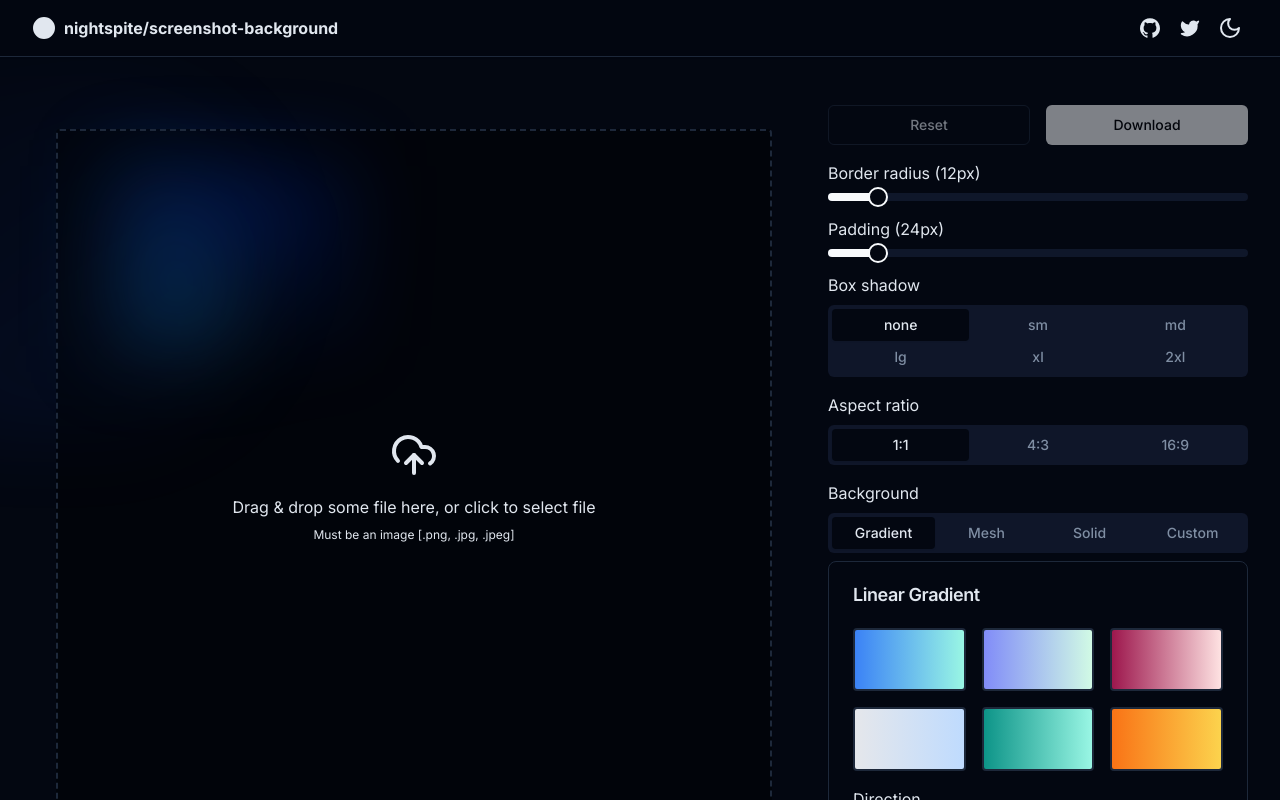
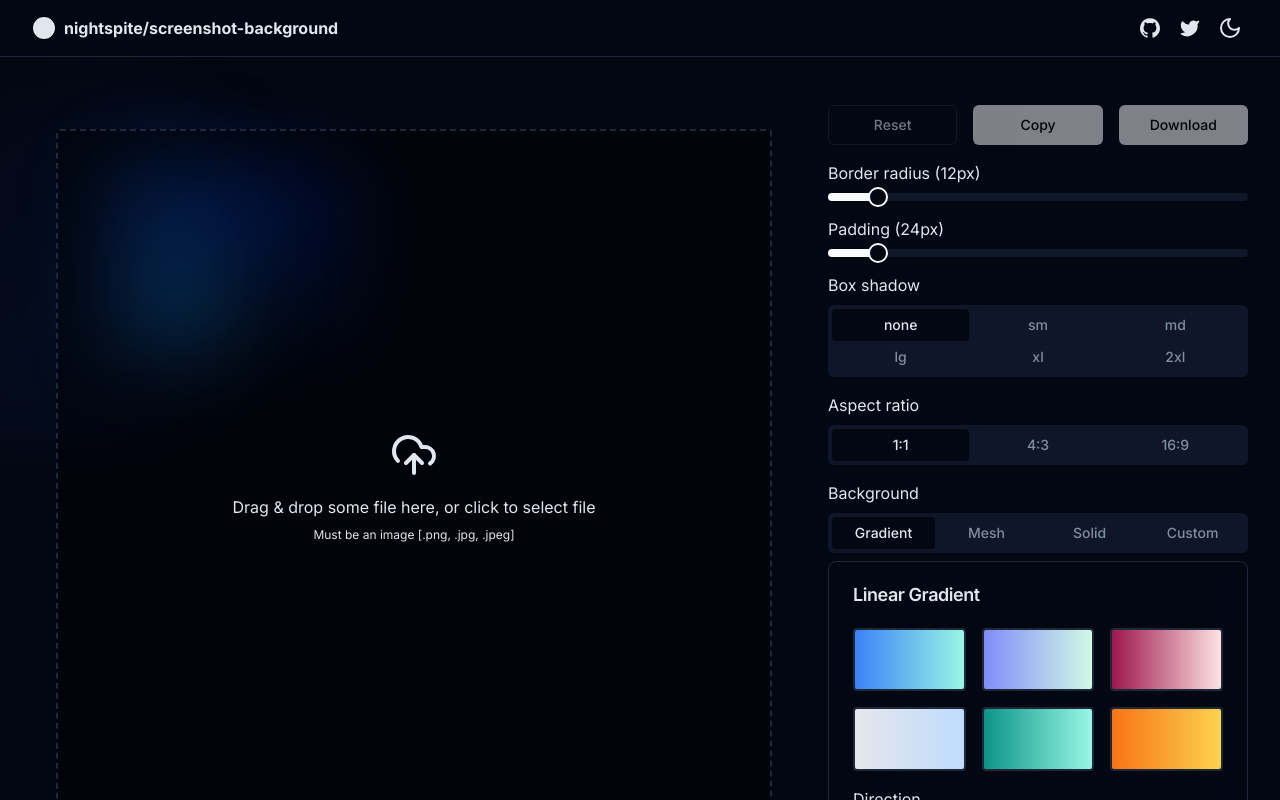
Before and after one commit to nightspite/screenshot-background, a Next.js app: page / in a window 1280 px wide. Shown: the top 800 px of the page. Built offline with nearby package versions, Linux system fonts and the light colour scheme.

Commit message:
feat: copy the generated image

```diff
--- a/src/components/menu.tsx
+++ b/src/components/menu.tsx
@@ -23,7 +23,7 @@ import {
   parseAspectRatio,
 } from '@/lib/utils';
 import { Textarea } from '@/components/ui/textarea';
-import { useEffect, useState } from 'react';
+import { useCallback, useEffect, useState } from 'react';
 import colors from 'tailwindcss/colors';
 
 import { Icons } from '@/components/icons';
@@ -73,20 +73,8 @@ export function Menu() {
 
   const [textAreaValue, setTextAreaValue] = useState('background-image: ');
 
-  return (
-    <div className='lg:w-[420px] flex-shrink-0 flex flex-col gap-4'>
-      <div className='grid grid-cols-2 gap-4'>
-        <Button
-          variant='outline'
-          disabled={!file}
-          onClick={() => setFile(null)}
-        >
-          Reset
-        </Button>
-
-        <Button
-          disabled={!file}
-          onClick={async () => {
+  const getGeneratedImage = useCallback(
+    async (type: 'download' | 'copy') => {
       const node = document.querySelector('#preview') as HTMLElement;
       if (node) {
         if (file) {
@@ -95,8 +83,7 @@ export function Menu() {
 
           const originalNodeWidth = node.clientWidth;
           const originalNodeHeight = node.clientHeight;
-                const originalAspectRatio =
-                  originalNodeWidth / originalNodeHeight;
+          const originalAspectRatio = originalNodeWidth / originalNodeHeight;
 
           const nodeCopy = node.cloneNode(true) as HTMLElement;
           nodeCopy.style.display = 'flex';
@@ -111,8 +98,7 @@ export function Menu() {
           //   originalAspectRatio
           // );
 
-                const png = await domtoimage.toPng(
-                  nodeCopy,
+          const options =
             size.ratio >= originalAspectRatio
               ? {
                   width: size.width + padding * 2,
@@ -121,18 +107,41 @@ export function Menu() {
               : {
                   width: size.height * originalAspectRatio + padding * 2,
                   height: size.height + padding * 2,
-                      }
-                );
+                };
+
+          const png = await domtoimage.toPng(nodeCopy, options);
+          if (type === 'download') {
             if (png) {
               const a = document.createElement('a');
               a.href = png;
               a.download = 'image.png';
               a.click();
             }
+          } else {
+            copyToClipboard(png, {
+              format: 'image/png',
+            });
           }
         }
-          }}
+      }
+    },
+    [file, padding]
+  );
+
+  return (
+    <div className='lg:w-[420px] flex-shrink-0 flex flex-col gap-4'>
+      <div className='grid grid-cols-3 gap-4'>
+        <Button
+          variant='outline'
+          disabled={!file}
+          onClick={() => setFile(null)}
         >
+          Reset
+        </Button>
+        <Button disabled={!file} onClick={() => getGeneratedImage('copy')}>
+          Copy
+        </Button>
+        <Button disabled={!file} onClick={() => getGeneratedImage('download')}>
           Download
         </Button>
       </div>
```
Lines whose indentation alone changed are shown as unchanged.
